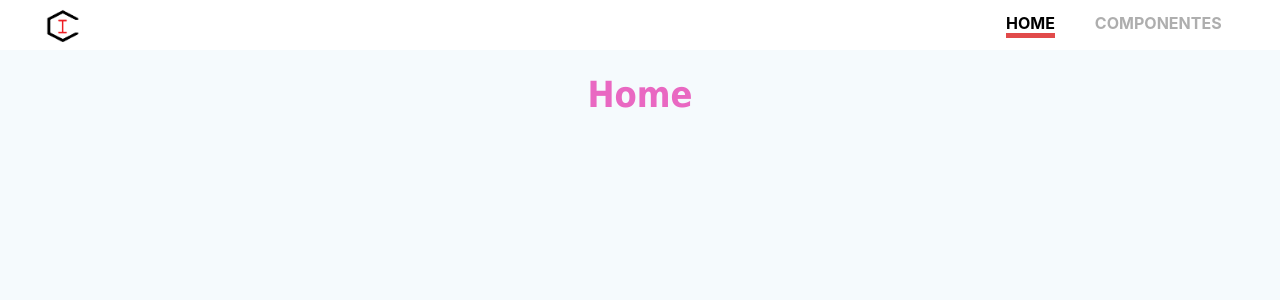
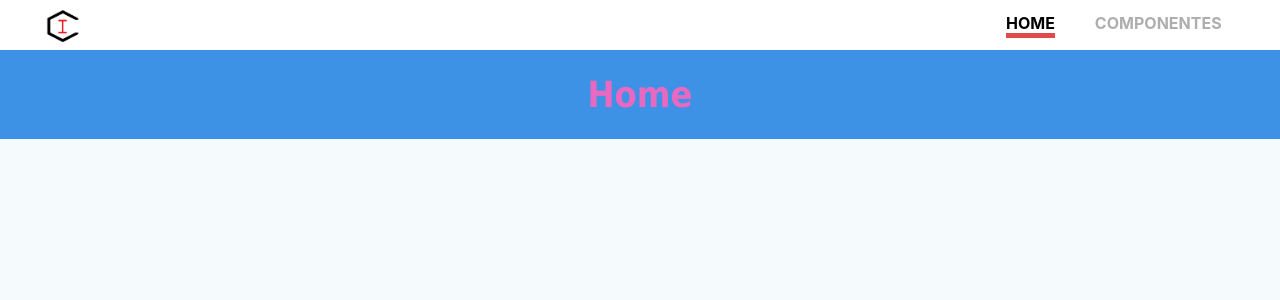
Before and after one commit to LeonardoMoreiraDaSilva/componentes, a Next.js app: page / in a window 1280 px wide. Shown: the top 300 px of the page. Built offline with nearby package versions, Linux system fonts and the light colour scheme.

Commit message:
alterando main para componente main styled

```diff
--- a/src/components/pageContainner/index.jsx
+++ b/src/components/pageContainner/index.jsx
@@ -1,10 +1,11 @@
-import Navegation2 from "../menu/navegation"
+import Navegation2 from "../menu/navegation";
+import { MainStyles } from "./styles";
 
 export function PageContainner ({children}){
     return(
         <>
             <Navegation2/>
-            <main>{children}</main>
+            <MainStyles>{children}</MainStyles>
         </>
     )
 };
--- /dev/null
+++ b/src/components/pageContainner/styles.jsx
@@ -0,0 +1,9 @@
+import styled from "styled-components";
+
+export const MainStyles = styled.main`
+    background-color: #3e92e6;
+    display: block;
+
+
+
+`;
```
